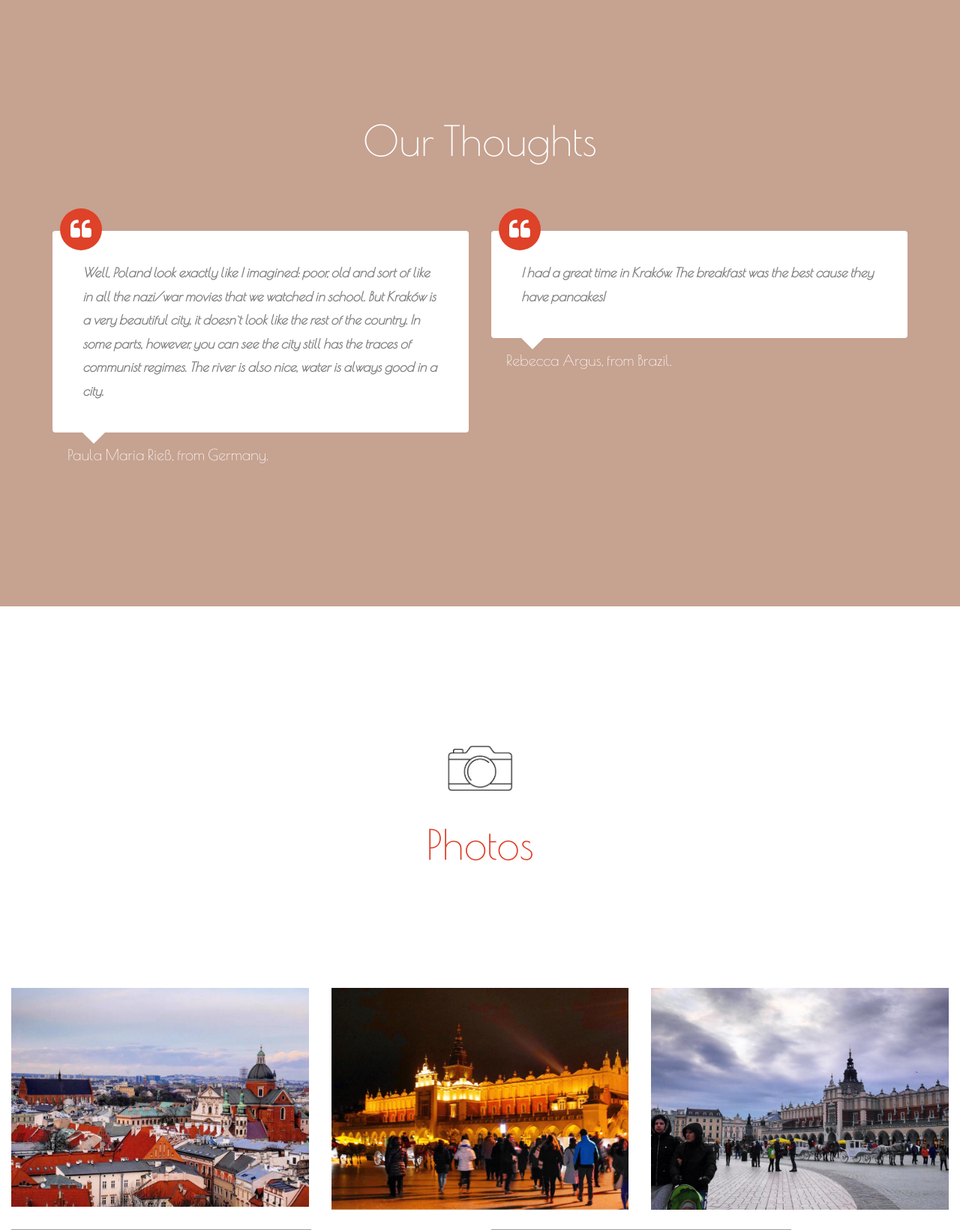
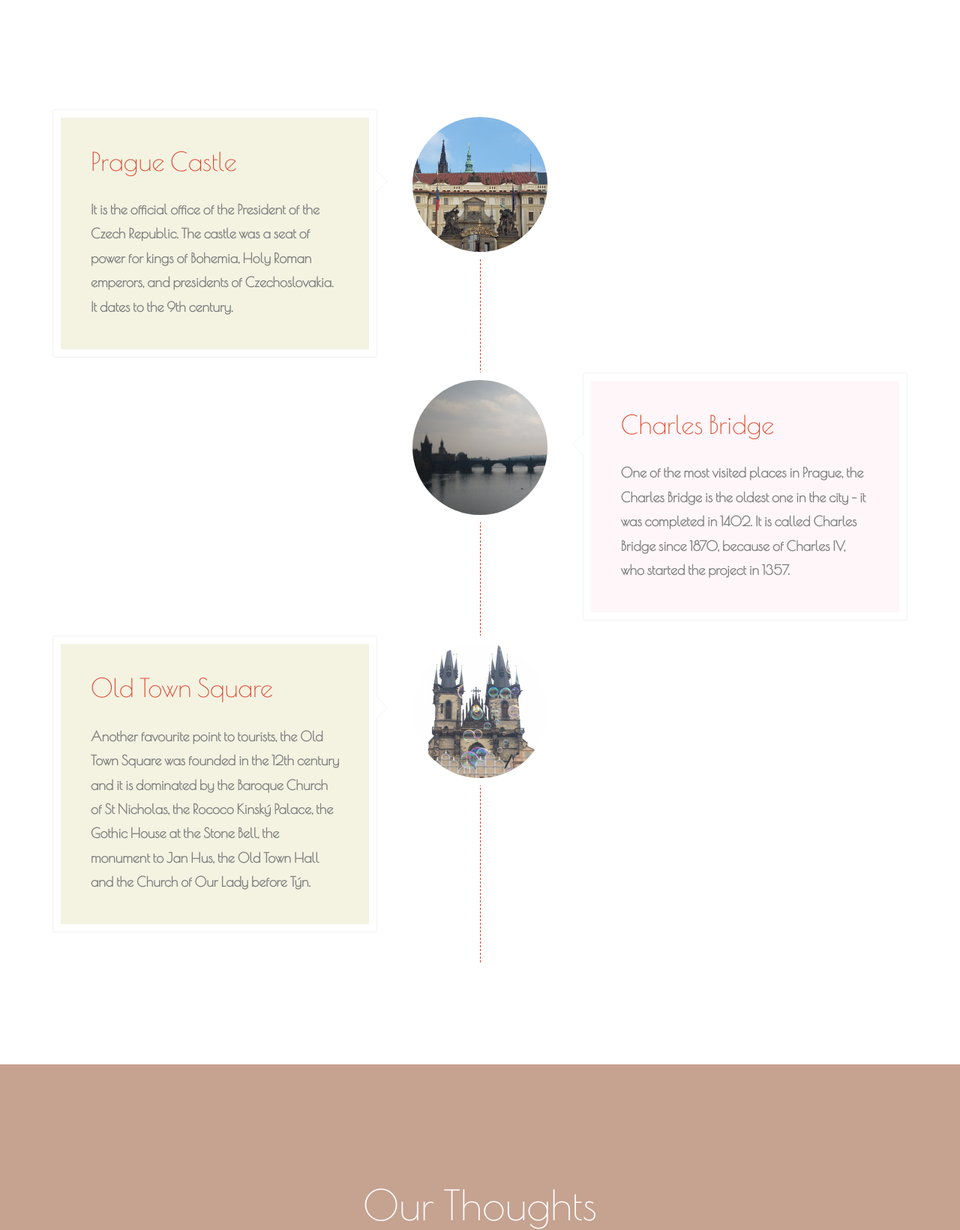
Before and after one commit to BibianaDavila/eurotrip2, a PHP site: page /krakow.php in a window 1280 px wide. Shown: the part 2661-4302 px from the top of the page at 75% size. Run offline with PHP 8.4, Linux system fonts and the light colour scheme; some web fonts are replaced; grey boxes are pictures that could not be loaded.

Commit message:
who knows

```diff
--- a/css/style.css
+++ b/css/style.css
@@ -80,13 +80,13 @@ h1, h2, h3, h4, h5, h6 {
   margin-top: 20px;
 }
 .hidden-mobile{
-  display: show !important;
+  display: block !important;
 }
 .show-mobile, .hidden-desktop{
   display: none !important;
 }
 @media screen and (max-width: 768px) {
-  .show-widemobile{
+  .show-mobile{
     display: block !important;
   }
   .hidden-mobile{
@@ -260,12 +260,12 @@ h1, h2, h3, h4, h5, h6 {
   clear: both;
 }
 .section-heading.svg-sm-2 .svg {
-  height: 150px;
+  max-height: 150px;
   margin-bottom: 0;
   padding: 0;
 }
 .section-heading.svg-sm .svg {
-  height: 180px;
+  max-height: 180px;
   margin-bottom: -50px;
   padding: 0;
 }
@@ -317,9 +317,6 @@ h1, h2, h3, h4, h5, h6 {
 @media screen and (max-width: 480px) {
   .show-mobile{
     display: block !important;
-  }
-  .show-widemobile{
-    display: none !important;
   }
   #qbootstrap-couple,
   #qbootstrap-countdown,
--- a/krakow.php
+++ b/krakow.php
@@ -102,6 +102,53 @@
 	</div>
 	<div id="qbootstrap-countdown" class="hidden-mobile" style="background-image: url(images/mapkrakow.jpg);" data-section="wedding-day">
 		<div class="qbootstrap-cover text-center"></div>
+	</div>
+
+	<div id="qbootstrap-story" data-section="story">
+		<div class="container">
+			<div class="row">
+				<div class="col-md-12">
+					<ul class="timeline animate-box">
+						<li class="animate-box">
+							<div class="timeline-badge" style="background-image:url(images/praguecastle.jpg);"></div>
+							<div class="timeline-panel">
+								<div class="overlay"></div>
+								<div class="timeline-heading">
+									<h3 class="timeline-title">Prague Castle</h3>
+								</div>
+								<div class="timeline-body">
+									<p><b>It is the official office of the President of the Czech Republic. The castle was a seat of power for kings of Bohemia, Holy Roman emperors, and presidents of Czechoslovakia. It dates to the 9th century.</b></p>
+								</div>
+							</div>
+						</li>
+						<li class="timeline-inverted animate-box">
+							<div class="timeline-badge" style="background-image:url(images/praguebridge.jpg);"></div>
+							<div class="timeline-panel">
+								<div class="overlay overlay-2"></div>
+								<div class="timeline-heading">
+									<h3 class="timeline-title">Charles Bridge</h3>
+								</div>
+								<div class="timeline-body">
+									<p><b>One of the most visited places in Prague, the Charles Bridge is the oldest one in the city - it was completed in 1402. It is called Charles Bridge since 1870, because of Charles IV, who started the project in 1357.</b></p>
+								</div>
+							</div>
+						</li>
+						<li class="animate-box">
+							<div class="timeline-badge" style="background-image:url(images/prague/49.jpg);"></div>
+							<div class="timeline-panel">
+								<div class="overlay overlay"></div>
+								<div class="timeline-heading">
+									<h3 class="timeline-title">Old Town Square</h3>
+								</div>
+								<div class="timeline-body">
+									<p><b>Another favourite point to tourists, the Old Town Square was founded in the 12th century and it is dominated by the Baroque Church of St Nicholas, the Rococo Kinský Palace, the Gothic House at the Stone Bell, the monument to Jan Hus, the Old Town Hall and the Church of Our Lady before Týn.</b></p>
+								</div>
+							</div>
+						</li>
+			    	</ul>
+				</div>
+			</div>
+		</div>
 	</div>
 
 	<div id="qbootstrap-testimonials" class="qbootstrap-greetings" data-section="greetings" data-stellar-background-ratio="0.5">
--- a/prague.php
+++ b/prague.php
@@ -163,12 +163,14 @@
 		<div class="container">
 			<div class="row animate-box">
 				<div class="col-md-8 col-md-offset-2">
+					<div class="row">
 						<div class="col-md-12 text-center section-heading svg-sm colored">
 							<img src="images/flaticon/svg/museum.png" class="svg" alt="">
 							<h2>Art & Museums</h2>
 							<div class="row">
 								<div class="col-md-10 col-md-offset-1 subtext">
 									<h3></h3>
+								</div>
 							</div>
 						</div>
 					</div>
```
Also changed, not shown: index.php (+4 -5 lines). Lines whose indentation alone changed are shown as unchanged.
